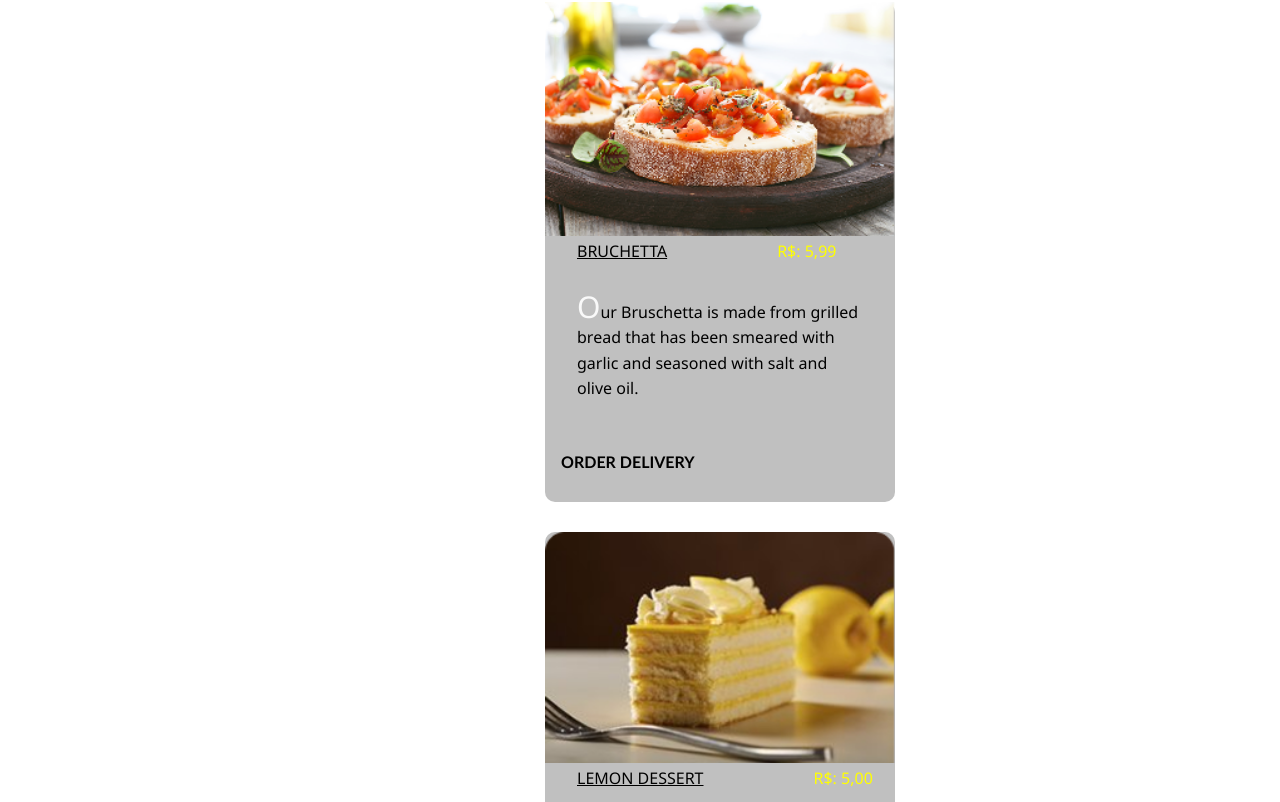
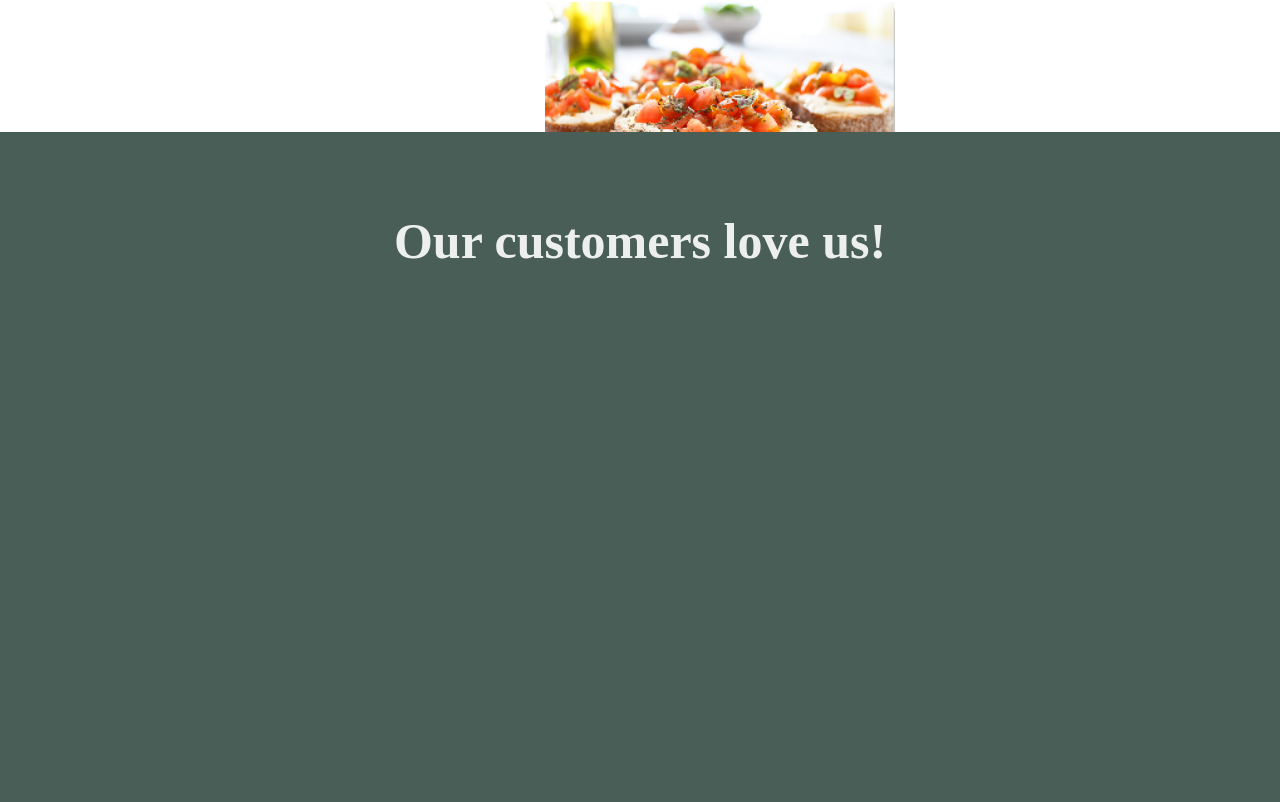
Before and after one commit to gabrieljcoutinho/PROJETO_Little-Lemon, a React (Create React App) app: page / in a window 1280 px wide. Shown: the part 1358-2160 px from the top of the page. Built offline with nearby package versions, Linux system fonts and the light colour scheme.

Commit message:
melhorias

```diff
--- a/src/ts/SectionComentario.jsx
+++ b/src/ts/SectionComentario.jsx
@@ -5,7 +5,11 @@ type Props = {}
 
 const SectionComentario = (props: Props) => {
   return (
-    <div>SectionComentaasdrio</div>
+    <div className='sectionComentario'>
+
+            <h2 className='subtitulo'>Our customers love us!</h2>
+
+    </div>
   )
 }
 
```
